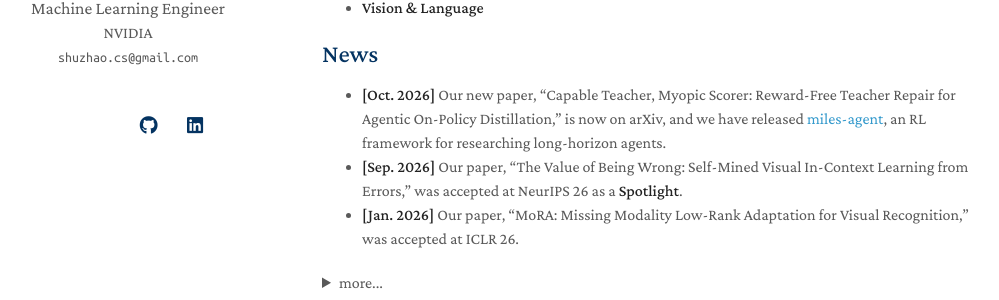
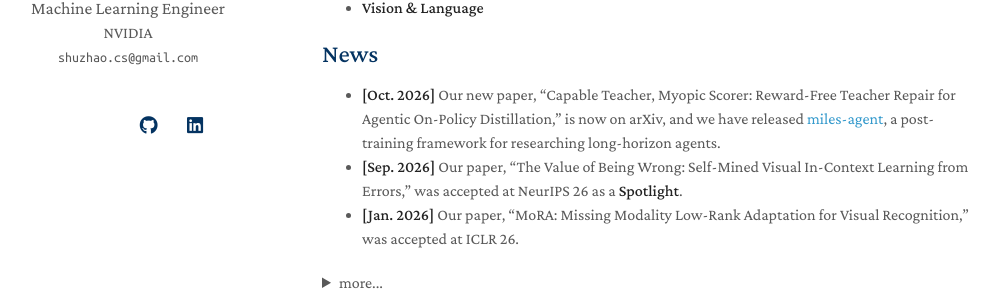
Before and after one commit to Tree-Shu-Zhao/Tree-Shu-Zhao.github.io, a Jekyll site: the page built from index.md, in a window 1280 px wide and 900 px high. Shown: the part 271-571 px from the top of the window, without its empty margins (148-1147 px from the left). Built offline with Jekyll 4.4.1, drawn with Linux system fonts in a browser that asks for light colours; nearby versions of some CDN libraries; a style sheet for code colours, icons or effects is not loaded; our own code applies the rules of GitHub Pages for plain Markdown files.

Commit message:
fix: describe miles-agent as a post-training framework in the news item
Co-Authored-By: Claude Sonnet 5.5 <noreply@anthropic.com>

```diff
--- a/index.md
+++ b/index.md
@@ -12,7 +12,7 @@ I am a Senior Machine Learning Engineer at NVIDIA. I completed my Ph.D. at Penns
 - **Vision & Language**
 
 ## News
-- **[Oct. 2026]** Our new paper, "Capable Teacher, Myopic Scorer: Reward-Free Teacher Repair for Agentic On-Policy Distillation," is now on arXiv, and we have released [miles-agent](https://github.com/Tree-Shu-Zhao/miles-agent), an RL framework for researching long-horizon agents.
+- **[Oct. 2026]** Our new paper, "Capable Teacher, Myopic Scorer: Reward-Free Teacher Repair for Agentic On-Policy Distillation," is now on arXiv, and we have released [miles-agent](https://github.com/Tree-Shu-Zhao/miles-agent), a post-training framework for researching long-horizon agents.
 - **[Sep. 2026]** Our paper, "The Value of Being Wrong: Self-Mined Visual In-Context Learning from Errors," was accepted at NeurIPS 26 as a **Spotlight**.
 - **[Jan. 2026]** Our paper, "MoRA: Missing Modality Low-Rank Adaptation for Visual Recognition," was accepted at ICLR 26.
 <details><summary> more... </summary>
```
